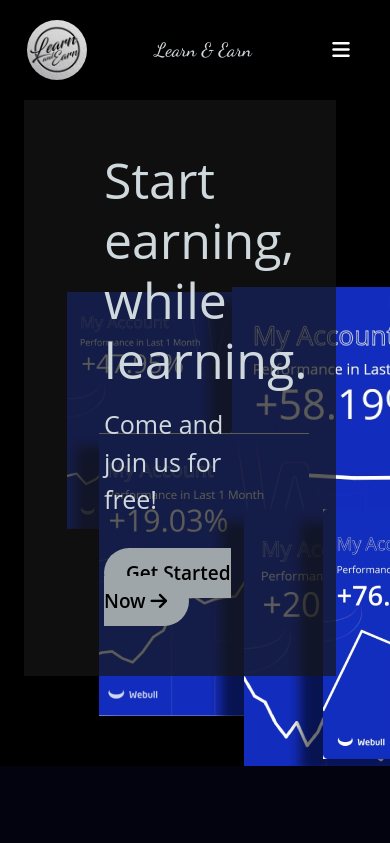
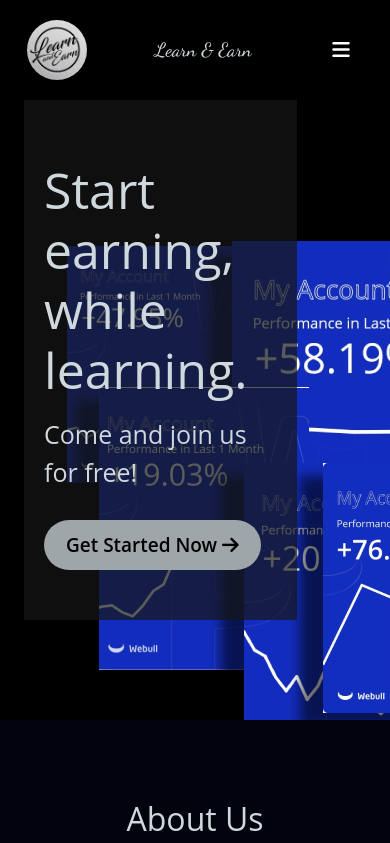
Before and after one commit to DinShpati/Learn-Earn, a plain HTML site: page index.html in a window 390 px wide. Shown: the top 843 px of the page. Drawn offline with nearby package versions, Linux system fonts and the light colour scheme.

Commit message:
Tester 2

```diff
--- a/main.css
+++ b/main.css
@@ -322,13 +322,13 @@ h2{
         background-color: #000000;
     }
     #main{
-        padding: 90px 10vw 90px 10vw;
+        padding: 100px 10vw 100px 10vw;
         background: url('WeBullPerformances.png')  no-repeat;
         background-position: bottom left;
     }
     .main-firstHalf{
         background-color: #161616b2;
-        padding: 60px 80px;
+        padding: 60px 20px;
         width: 80vw;
     }
     .black{
```
